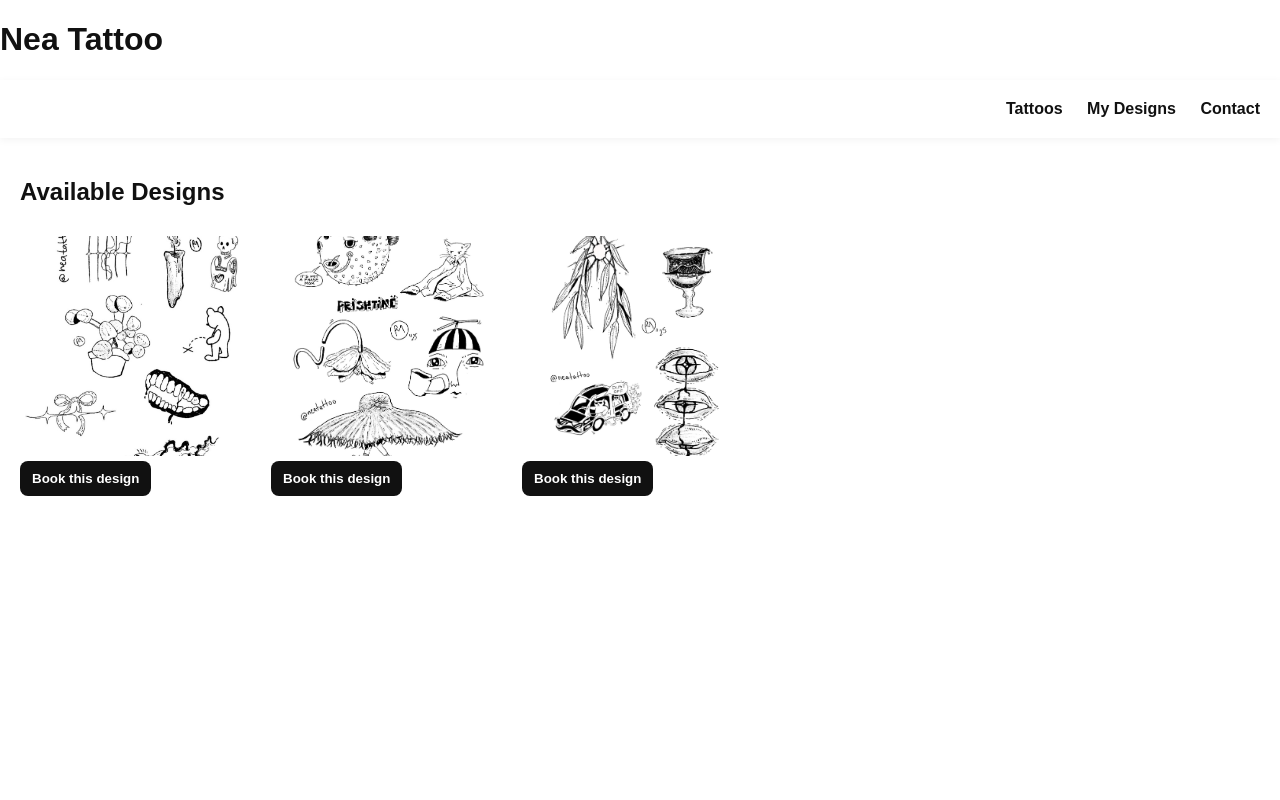
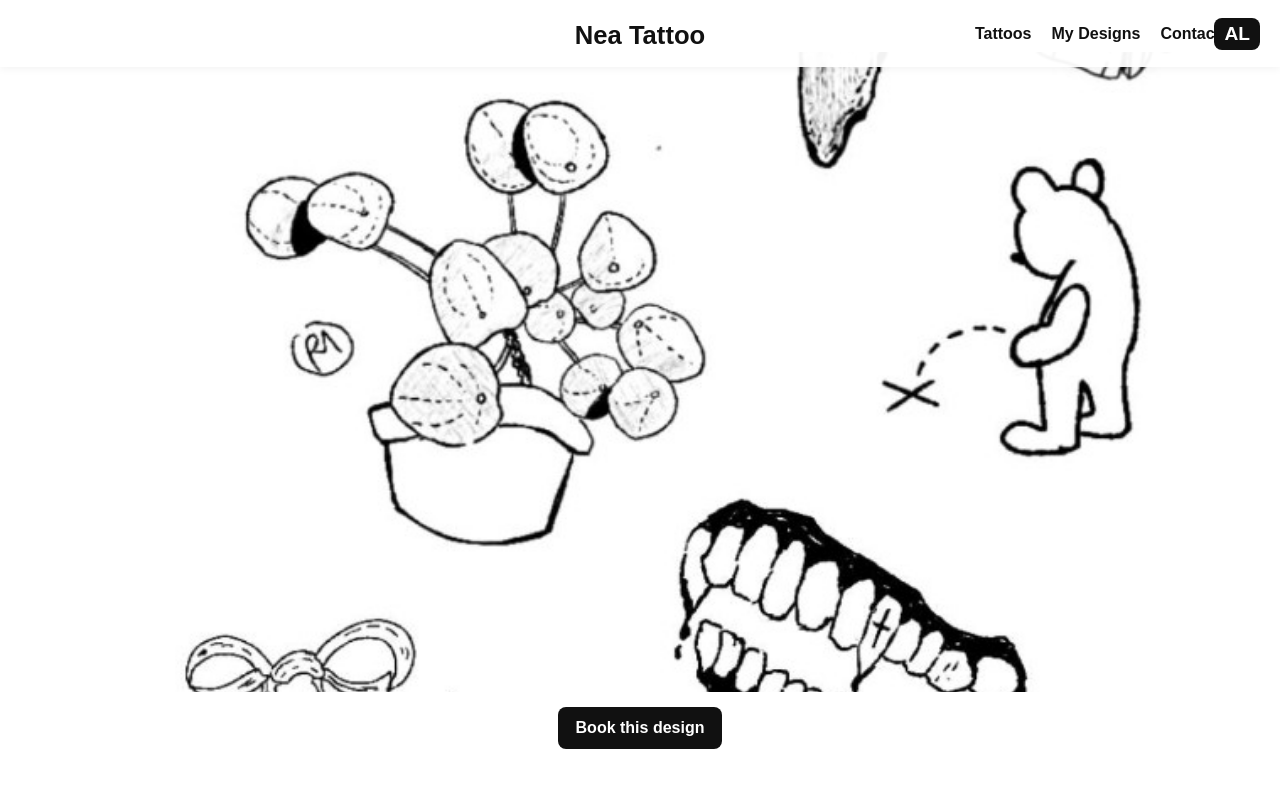
Before and after one commit to stratosfati/Nea-Tattoo, a plain HTML site: page designs.html in a window 1280 px wide. Shown: the top 800 px of the page. Drawn offline with Linux system fonts and the light colour scheme.

Commit message:
Enhance designs.html with language toggle and layout
Added language toggle functionality and improved layout.

```diff
--- a/designs.html
+++ b/designs.html
@@ -3,28 +3,155 @@
 <head>
 <meta charset="utf-8">
 <meta name="viewport" content="width=device-width,initial-scale=1">
-<h1><a href="index.html" style="text-decoration:none;color:#111;">Nea Tattoo</a></h1>
+<title>Nea Tattoo - Designs</title>
 <style>
-body{margin:0;font-family:sans-serif;background:white;color:#111}
-header{display:flex;justify-content:space-between;align-items:center;padding:20px;box-shadow:0 2px 8px rgba(0,0,0,0.05)}
-header h1{margin:0;font-size:1.6rem}
-nav a{margin-left:20px;text-decoration:none;color:#111;font-weight:600}
-section{padding:20px}
-.grid{display:grid;grid-template-columns:repeat(auto-fill,minmax(220px,1fr));gap:15px;padding-top:10px}
-.grid div{display:flex;flex-direction:column;gap:5px}
-.grid img{width:100%;height:220px;object-fit:cover;cursor:pointer;border-radius:8px;transition:transform 0.2s}
-.grid img:hover{transform:scale(1.03)}
-button{padding:10px 12px;border:none;border-radius:8px;background:#111;color:white;cursor:pointer;font-weight:700}
-.lightbox{position:fixed;inset:0;background:rgba(0,0,0,0.9);display:none;align-items:center;justify-content:center;z-index:100}
-.lightbox.open{display:flex}
-.lightbox img{max-width:90%;max-height:90%;border-radius:12px}
-.lightbox .close{position:absolute;top:20px;right:30px;font-size:2rem;color:white;cursor:pointer}
+* { box-sizing: border-box; margin: 0; padding: 0; }
+
+body {
+  font-family: sans-serif;
+  background: white;
+  color: #111;
+  min-height: 100vh;
+  overflow-x: hidden;
+  padding: 0;
+  margin: 0;
+}
+
+/* Header */
+header {
+  width: 100%;
+  display: flex;
+  justify-content: center;
+  align-items: center;
+  position: fixed;
+  top: 0;
+  padding: 15px 0;
+  background: rgba(255,255,255,0.95);
+  z-index: 50;
+  box-shadow: 0 2px 8px rgba(0,0,0,0.05);
+}
+header h1 a {
+  text-decoration: none;
+  color: #111;
+  font-size: 1.6rem;
+}
+
+/* Language toggle */
+#langToggle {
+  position: absolute;
+  right: 20px;
+  top: 50%;
+  transform: translateY(-50%);
+  cursor: pointer;
+  font-size: 1.2rem;
+  padding: 5px 10px;
+  border-radius: 8px;
+  background: #111;
+  color: white;
+  font-weight: bold;
+  transition: background 0.2s;
+}
+#langToggle:hover { background: #333; }
+
+/* Navigation */
+nav {
+  display: flex;
+  gap: 20px;
+  position: absolute;
+  right: 60px;
+}
+nav a {
+  text-decoration: none;
+  color: #111;
+  font-weight: 600;
+}
+
+/* Full-page image sections */
+section.image-section {
+  width: 100%;
+  height: 100vh;
+  display: flex;
+  justify-content: center;
+  align-items: center;
+  flex-direction: column;
+  overflow: hidden;
+}
+section.image-section img {
+  width: 100%;
+  height: 80%;
+  object-fit: cover;
+  cursor: pointer;
+  transition: transform 0.3s;
+  border-radius: 8px;
+}
+section.image-section img:hover { transform: scale(1.02); }
+section.image-section button {
+  margin-top: 15px;
+  padding: 12px 18px;
+  font-weight: bold;
+  border-radius: 8px;
+  border: none;
+  background: #111;
+  color: white;
+  cursor: pointer;
+  font-size: 1rem;
+}
+section.image-section button:hover { background: #333; }
+
+/* Lightbox */
+.lightbox {
+  position: fixed;
+  inset: 0;
+  background: rgba(0,0,0,0.9);
+  display: none;
+  align-items: center;
+  justify-content: center;
+  z-index: 100;
+  flex-direction: column;
+}
+.lightbox.open { display: flex; }
+.lightbox img {
+  max-width: 90%;
+  max-height: 80%;
+  border-radius: 12px;
+  margin-bottom: 15px;
+}
+.lightbox .close {
+  position: absolute;
+  top: 20px;
+  right: 30px;
+  font-size: 2rem;
+  color: white;
+  cursor: pointer;
+}
+.lightbox .arrow {
+  font-size: 3rem;
+  color: white;
+  cursor: pointer;
+  position: absolute;
+  top: 50%;
+  transform: translateY(-50%);
+  user-select: none;
+  padding: 10px;
+}
+.lightbox .arrow.left { left: 20px; }
+.lightbox .arrow.right { right: 20px; }
+
+/* Responsive */
+@media (max-width: 480px) {
+  header h1 { font-size: 1.4rem; }
+  nav { right: 20px; gap: 10px; font-size: 0.9rem; }
+  #langToggle { font-size: 1rem; padding: 4px 8px; }
+  section.image-section img { height: 70%; }
+  section.image-section button { font-size: 0.9rem; padding: 10px 14px; }
+}
 </style>
 </head>
 <body>
 
 <header>
-  <h1>       </h1>
+  <h1><a href="index.html">Nea Tattoo</a></h1>
+  <div id="langToggle">AL</div>
   <nav>
     <a href="tattoos.html">Tattoos</a>
     <a href="designs.html">My Designs</a>
@@ -32,40 +159,90 @@ button{padding:10px 12px;border:none;border-radius:8px;background:#111;color:whi
   </nav>
 </header>
 
-<section>
-  <h2>Available Designs</h2>
-  <div class="grid">
-    <div>
+<!-- Full-screen design sections -->
+<section class="image-section">
   <img src="images/FLASH 1.jpg" alt="Design 1">
   <a href="contact.html"><button>Book this design</button></a>
-    </div>
-    <div>
+</section>
+
+<section class="image-section">
   <img src="images/1000085207.jpg" alt="Design 2">
   <a href="contact.html"><button>Book this design</button></a>
-    </div>
-    <div>
+</section>
+
+<section class="image-section">
   <img src="images/1000085163.jpg" alt="Design 3">
   <a href="contact.html"><button>Book this design</button></a>
-    </div>
-    <!-- Add more design images here -->
-  </div>
 </section>
 
+<!-- Add more sections as needed -->
+
+<!-- Lightbox -->
 <div class="lightbox" id="lightbox">
   <span class="close" onclick="lightbox.classList.remove('open')">&times;</span>
+  <span class="arrow left" onclick="prevImage()">&#10094;</span>
   <img id="lb-img" src="" alt="Full size">
+  <span class="arrow right" onclick="nextImage()">&#10095;</span>
 </div>
 
 <script>
-const images = document.querySelectorAll('.grid img');
+// Lightbox
+const sections = document.querySelectorAll('.image-section img');
 const lightbox = document.getElementById('lightbox');
 const lbImg = document.getElementById('lb-img');
+let currentIndex = 0;
 
-images.forEach(img=>{
-  img.addEventListener('click', ()=>{
-    lbImg.src = img.src;
+sections.forEach((img,index)=>{
+  img.addEventListener('click',()=>{
+    currentIndex = index;
+    showImage();
+  });
+});
+
+function showImage(){
+  lbImg.src = sections[currentIndex].src;
   lightbox.classList.add('open');
+}
+
+function nextImage(){
+  currentIndex = (currentIndex + 1) % sections.length;
+  showImage();
+}
+
+function prevImage(){
+  currentIndex = (currentIndex - 1 + sections.length) % sections.length;
+  showImage();
+}
+
+document.addEventListener('keydown', e=>{
+  if(e.key==='Escape') lightbox.classList.remove('open');
+  if(e.key==='ArrowRight' && lightbox.classList.contains('open')) nextImage();
+  if(e.key==='ArrowLeft' && lightbox.classList.contains('open')) prevImage();
 });
+</script>
+
+<!-- Language toggle -->
+<script>
+const langToggle = document.getElementById('langToggle');
+const navLinks = document.querySelectorAll('nav a');
+let isAlbanian = false;
+
+const translations = {
+  "Tattoos": "Tatuazhe",
+  "My Designs": "Dizajnet e mia",
+  "Contact": "Kontakt",
+  "Book this design": "Rezervo dizajn"
+};
+
+langToggle.addEventListener('click', ()=>{
+  isAlbanian = !isAlbanian;
+  navLinks[0].textContent = isAlbanian ? translations["Tattoos"] : "Tattoos";
+  navLinks[1].textContent = isAlbanian ? translations["My Designs"] : "My Designs";
+  navLinks[2].textContent = isAlbanian ? translations["Contact"] : "Contact";
+  document.querySelectorAll('section.image-section button').forEach(btn=>{
+    btn.textContent = isAlbanian ? translations["Book this design"] : "Book this design";
+  });
+  langToggle.textContent = isAlbanian ? "EN" : "AL";
 });
 </script>
 
```
Lines whose indentation alone changed are shown as unchanged.
